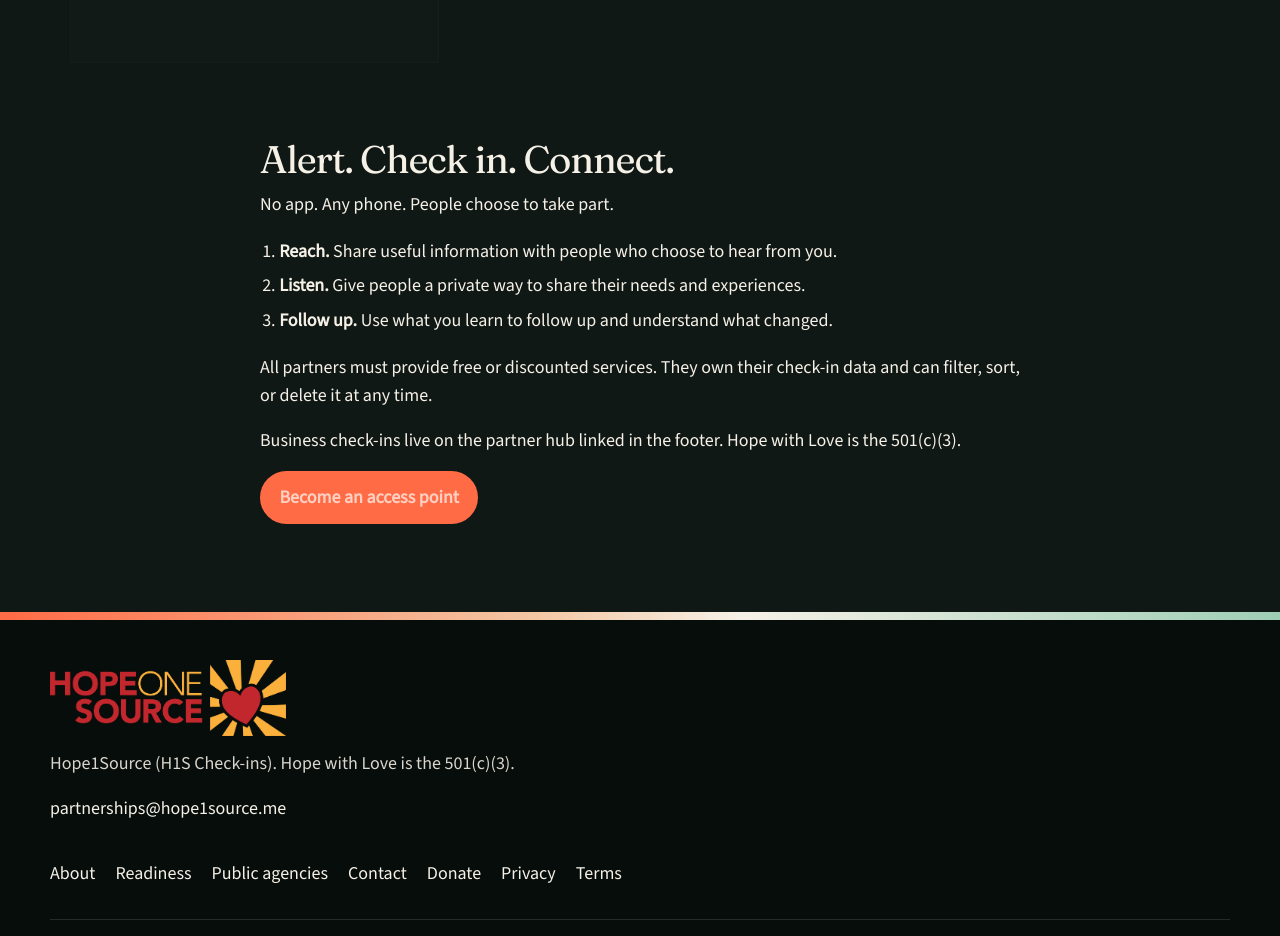
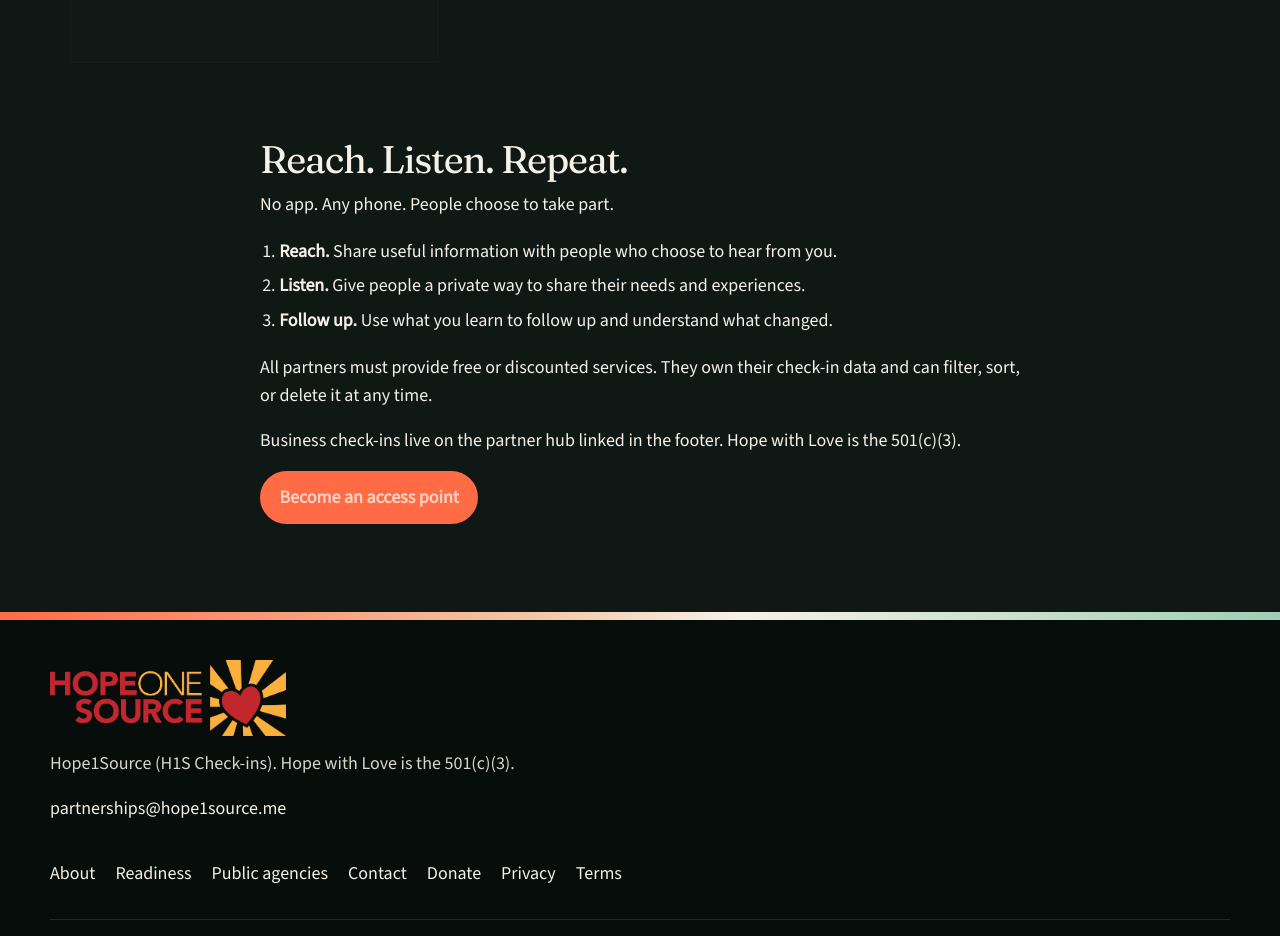
Before and after one commit to hopeonesource/hope1source.org, a React (Vite) app in the folder preview-v4/: page /access-points in a window 1280 px wide. Shown: the part 1200-2136 px from the top of the page. Built offline with nearby package versions, Linux system fonts and the light colour scheme.

Commit message:
Rename access point process heading

```diff
--- a/preview-v4/src/pages/AccessPoints.jsx
+++ b/preview-v4/src/pages/AccessPoints.jsx
@@ -45,7 +45,7 @@ export default function AccessPoints() {
       </section>
       <section className="section section-tight">
         <div className="wrap narrow prose">
-          <h2>Alert. Check in. Connect.</h2>
+          <h2>Reach. Listen. Repeat.</h2>
           <p>No app. Any phone. People choose to take part.</p>
           <ol>
             {howSteps.map((step) => (
```
Also changed, not shown: 1 other file (tests, documents, lock files or other folders).
